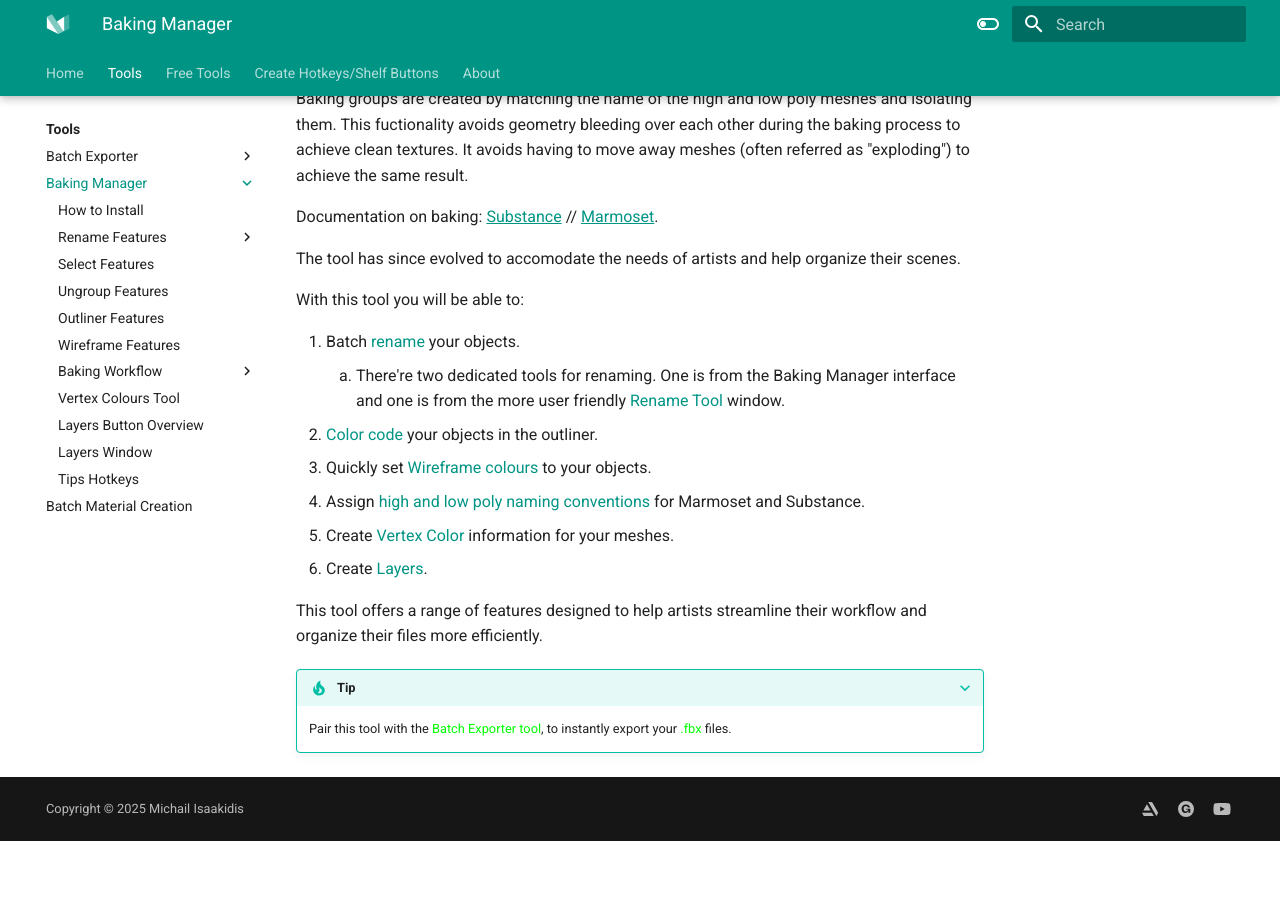
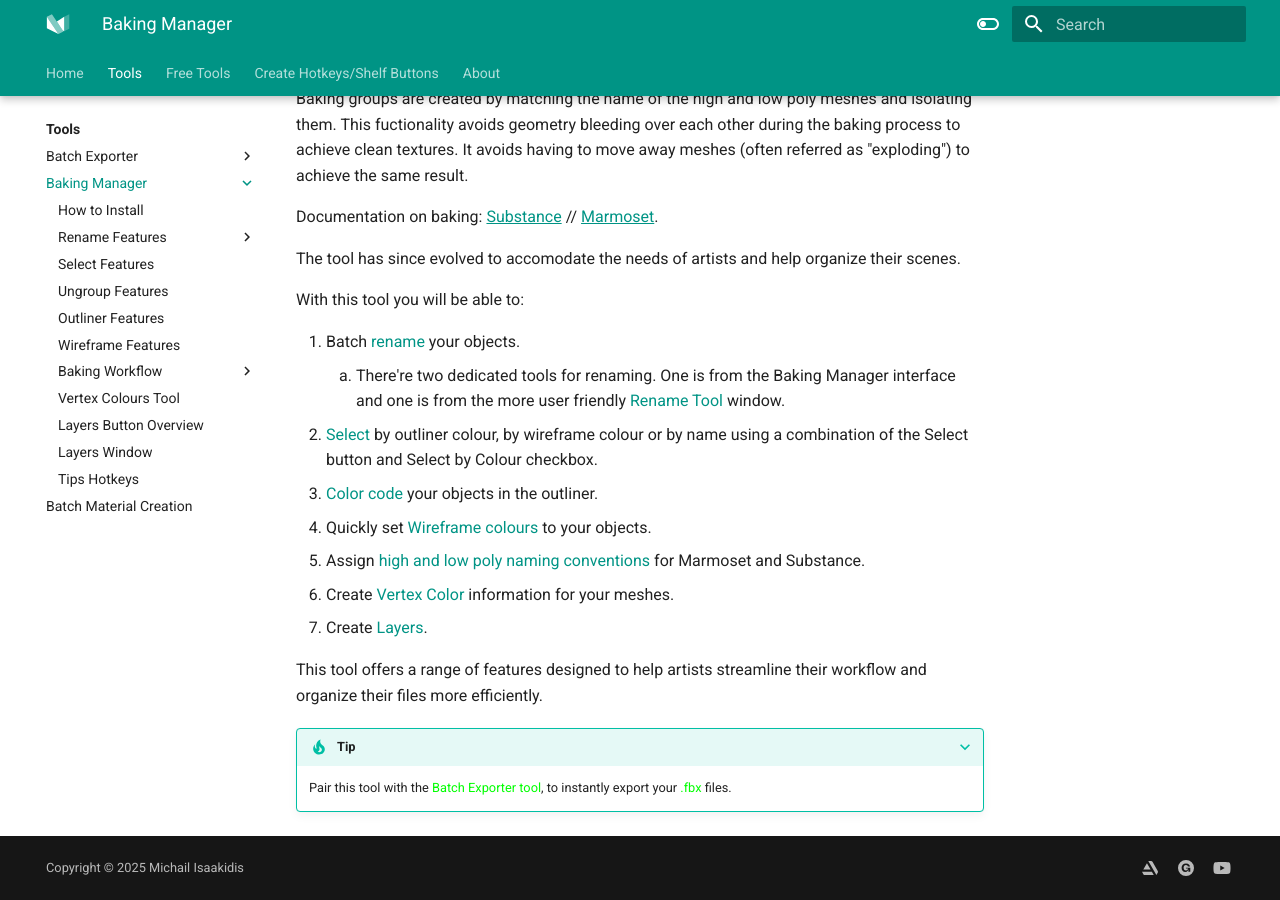
Before and after one commit to mike-isaakidis/Maya-Modelling-Tools, an MkDocs documentation site: the page built from docs/Baking Manager/index.md, in a window 1280 px wide and 900 px high, scrolled down 546 px. Built offline with MkDocs 1.6.1 and Material for MkDocs 9.7.7, drawn with Linux system fonts in a browser that asks for light colours; before the commit the page ends 1387 px from its top, so only the background shows below that.

Commit message:
updated stuff
updated stuff

```diff
--- a/docs/Baking Manager/index.md
+++ b/docs/Baking Manager/index.md
@@ -17,11 +17,12 @@
 
 1. Batch [rename](../Baking%20Manager/Rename%20Features.md) your objects.
     1. There're two dedicated tools for renaming. One is from the Baking Manager interface and one is from the more user friendly [Rename Tool](../Baking%20Manager/Rename%20Tool.md)  window.
-2. [Color code ](../Baking%20Manager/Outliner%20Features.md) your objects in the outliner.
-3. Quickly set [Wireframe colours ](../Baking%20Manager/Wireframe%20Features.md) to your objects.
-4. Assign [high and low poly naming conventions](../Baking%20Manager/Baking_workflow/index.md) for Marmoset and Substance.
-5. Create [Vertex Color](../Baking%20Manager/Vertex%20Colours%20Tool.md) information for your meshes.
-6. Create [Layers](../Baking%20Manager/Layers%20Window.md).
+2. [Select](../Baking%20Manager/Select%20Features.md) by outliner colour, by wireframe colour or by name using a combination of the Select button and Select by Colour checkbox.
+3. [Color code ](../Baking%20Manager/Outliner%20Features.md) your objects in the outliner.
+4. Quickly set [Wireframe colours ](../Baking%20Manager/Wireframe%20Features.md) to your objects.
+5. Assign [high and low poly naming conventions](../Baking%20Manager/Baking_workflow/index.md) for Marmoset and Substance.
+6. Create [Vertex Color](../Baking%20Manager/Vertex%20Colours%20Tool.md) information for your meshes.
+7. Create [Layers](../Baking%20Manager/Layers%20Window.md).
 
 This tool offers a range of features designed to help artists streamline their workflow and organize their files more efficiently.
 
--- a/mkdocs.yml
+++ b/mkdocs.yml
@@ -25,7 +25,7 @@
       - "Rename Features":
         - "Rename Vanilla": Baking Manager/Rename Features.md
         - "Rename Tool": Baking Manager/Rename Tool.md
-      - "Select Features": Baking Manager/Select By Colour.md
+      - "Select Features": Baking Manager/Select Features.md
       - "Ungroup Features": Baking Manager/Ungroup Features.md
       - "Outliner Features": Baking Manager/Outliner Features.md
       - "Wireframe Features": Baking Manager/Wireframe Features.md
```
Also changed, not shown: docs/Baking Manager/Select Features.md (added, +3 -0 lines), docs/Create Hotkeys Shelf Buttons/index.md (+2 -0 lines), docs/Baking Manager/Select By Colour.md (deleted).
